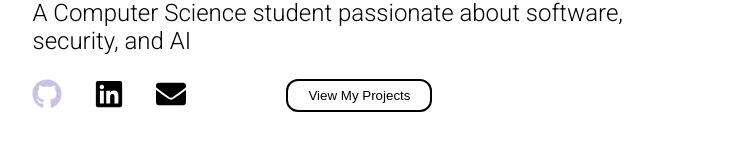
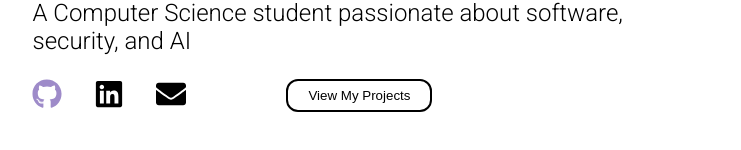
Before and after one commit to bonnichen/bonnichen.github.io, a React (Vite) app: page / in a window 1280 px wide. In both pictures the pointer is over the link 214 px from the left and 439 px from the top of the page. Shown: the part 342-492 px from the top of the page, without its empty margins (167-908 px from the left). Built offline with nearby package versions, Linux system fonts and the light colour scheme.

Commit message:
changed hover color to improve visibility

```diff
--- a/src/pages/Components/style.css
+++ b/src/pages/Components/style.css
@@ -9,7 +9,7 @@
 }
 
 .socialMediaIcons a:hover {
-color: #CBC3E3;
+color: #9C89C8fa;
 }
 
 .viewProjectButton {
@@ -24,7 +24,7 @@ color: #CBC3E3;
 }
 
 .viewProjectButton:hover {
-    background-color: #CBC3E3;
-    border: 2px solid #CBC3E3;
+    background-color: #9C89C8fa;
+    border: 2px solid #9C89C8fa;
     color: white;
 }
```
